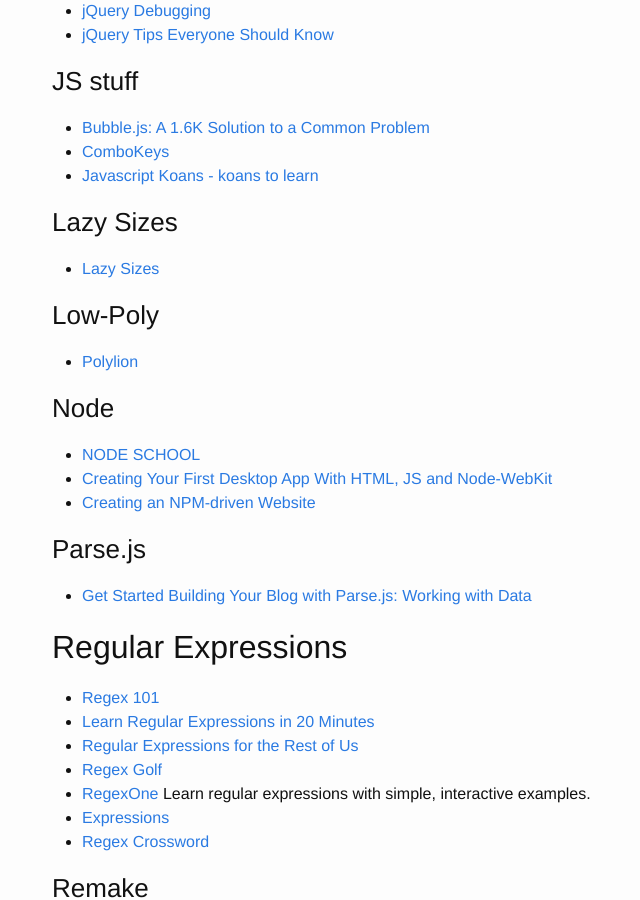
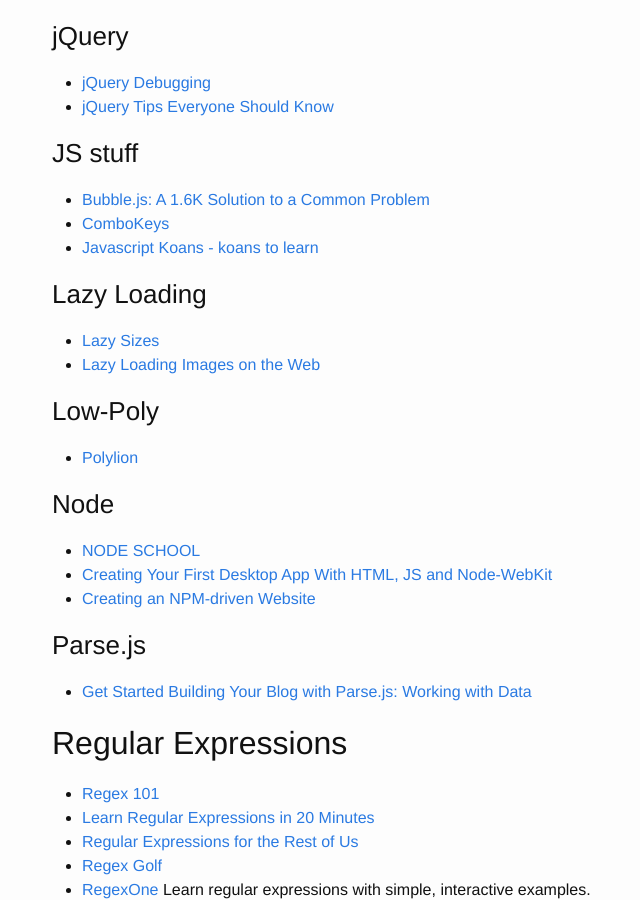
Before and after one commit to brownerd/brownerd.github.io, a Jekyll site: the page built from _posts/2015-01-01-reading-list-2015.md, in a window 1280 px wide and 900 px high, scrolled down 40534 px. Shown: the whole window, without its empty margins (218-858 px from the left). Built offline with Jekyll 4.4.1, drawn with Linux system fonts in a browser that asks for light colours; emoji names are drawn with the system emoji font; some of the changed text lies outside the part shown.

Commit message:
added articles

```diff
--- a/_posts/2015-01-01-reading-list-2015.md
+++ b/_posts/2015-01-01-reading-list-2015.md
@@ -81,6 +81,7 @@ Here are the agencies, people and sites that I was most influenced by in 2015
 - [trianglify](http://qrohlf.com/trianglify/)
 - [CodePanion](http://lucusp.github.io/CodePanion/)
 - [Blend](http://colinkeany.com/blend/)
+- [SIMPLE ICONS](https://simpleicons.org/)
 
 
 
@@ -2197,9 +2199,9 @@ I'm enjoying the tranformicons workaround on Codepen.
 
 
 
-### Lazy Sizes
+### Lazy Loading
 - [Lazy Sizes](https://github.com/aFarkas/lazysizes)
-
+- [Lazy Loading Images on the Web](http://developer.telerik.com/featured/lazy-loading-images-on-the-web/)
 
 ### Low-Poly
 - [Polylion](http://css-tricks.com/polylion/)
```
Also changed, not shown: other parts of _posts/2015-01-01-reading-list-2015.md (+2 -1 lines).
